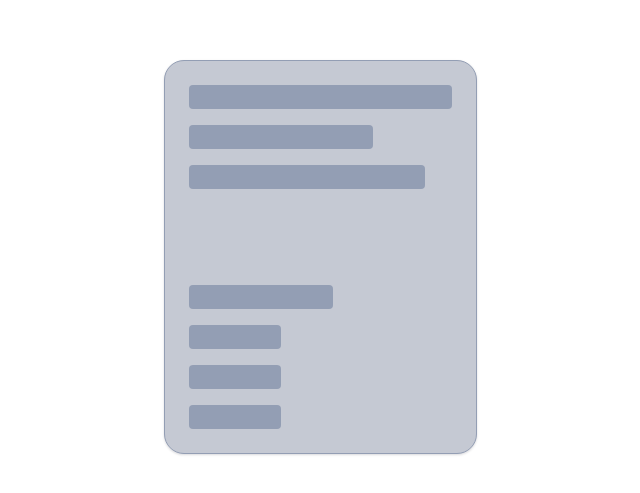
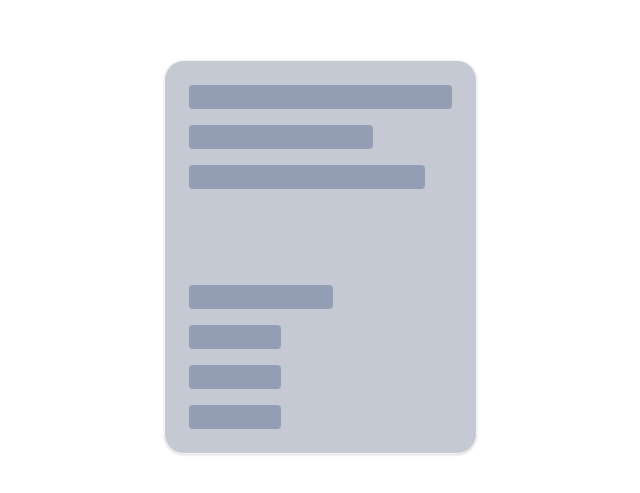
Before and after one commit to samoooop/loading-skeleton, a plain HTML site: page index.html in a window 1280 px wide. Shown: the part 143-636 px from the top of the page, 320-960 px from the left. Drawn offline with Linux system fonts and the light colour scheme.

```diff
--- a/main.css
+++ b/main.css
@@ -19,7 +19,7 @@
     background: #C5C9D3;
     padding: 24px 0px 24px 0px;
     border-radius: 20px;
-    border: 1px solid #939EB4;
+    border: 1px solid #F3F4F6;
     box-shadow: 0px 1px 3px rgba(16, 24, 40, 0.1),
       0px 1px 2px rgba(16, 24, 40, 0.06);
   }
```
